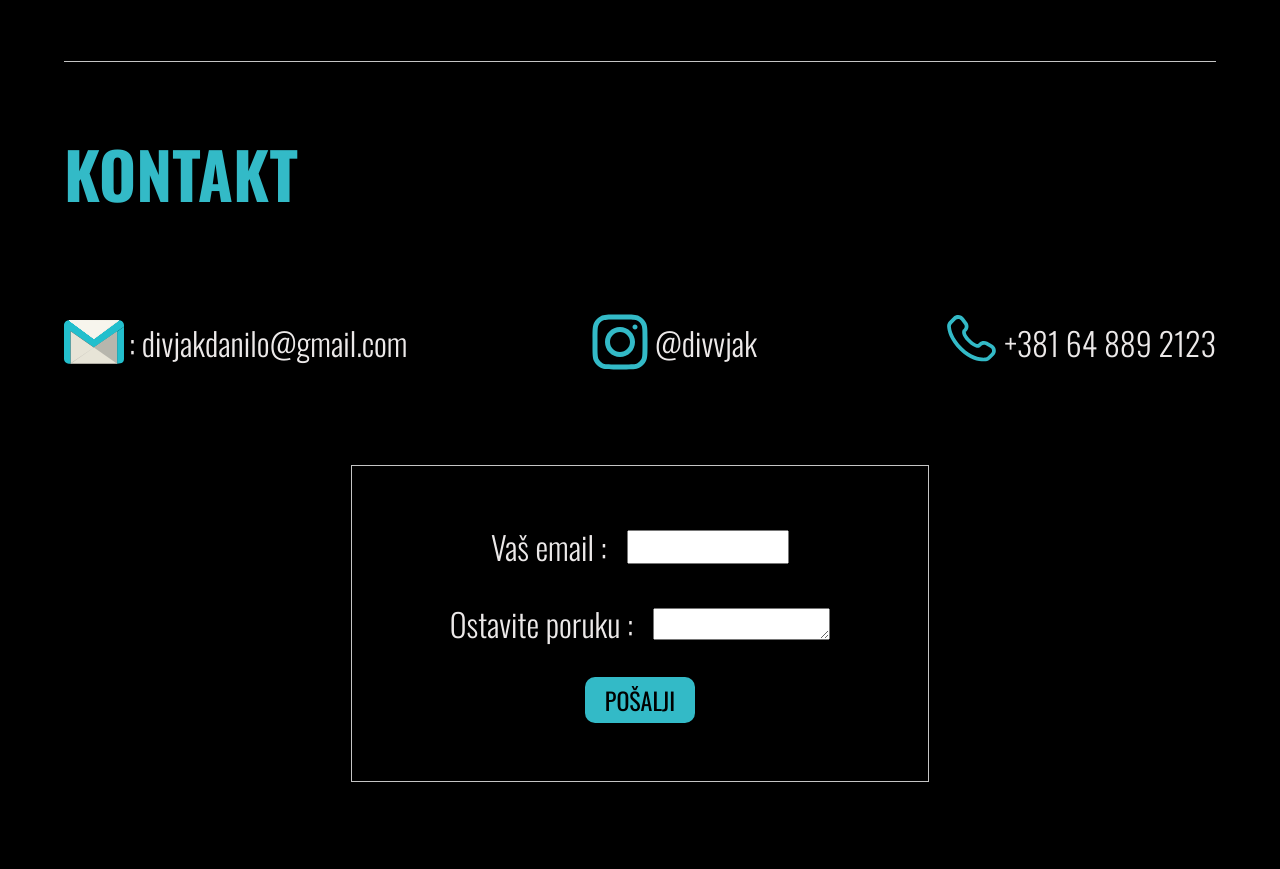
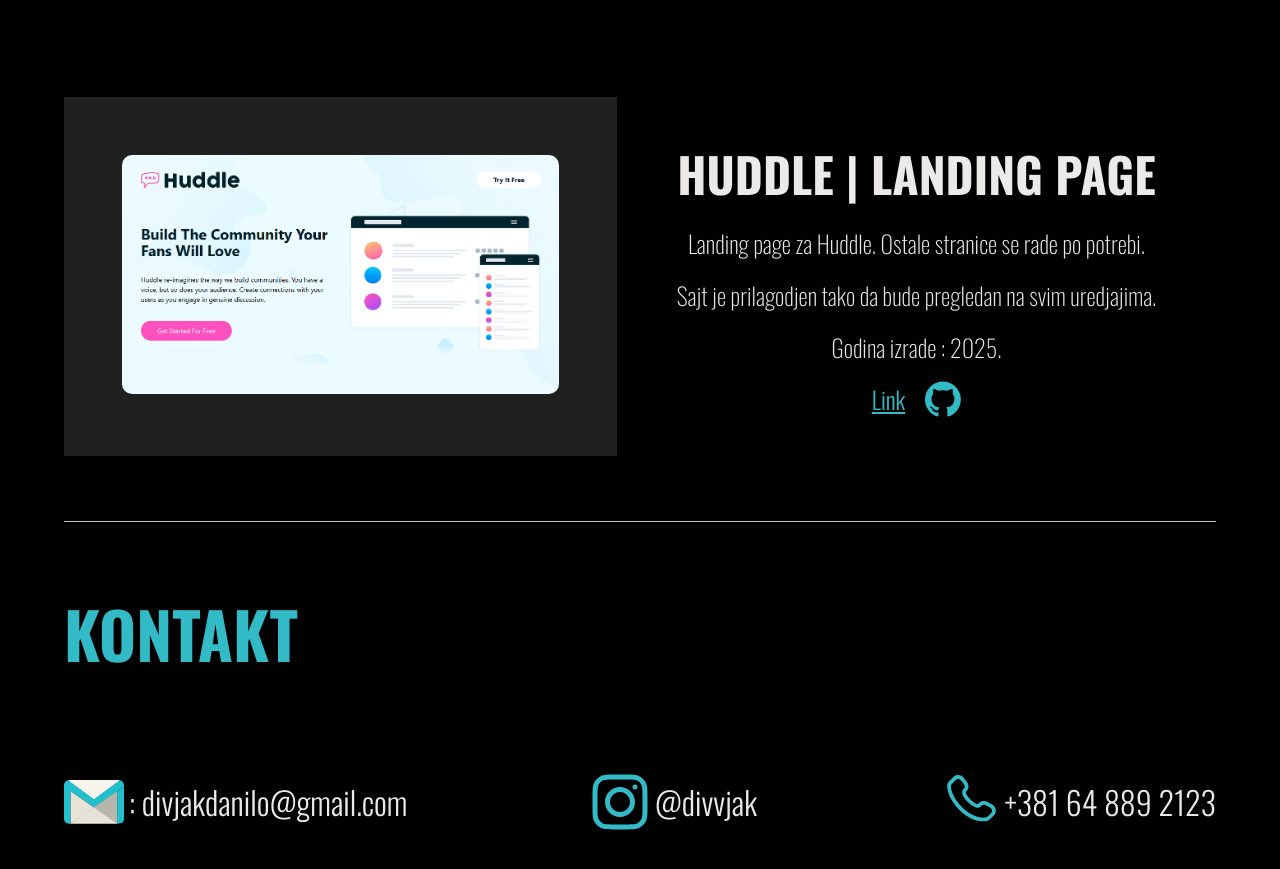
Before and after one commit to danilodivjak/portfolio, a plain HTML site: page index.html in a window 1280 px wide. Shown: the part 4212-5081 px from the top of the page. Drawn offline with nearby package versions, Linux system fonts and the light colour scheme; a web font is replaced by a local one.

Commit message:
novi projekat

```diff
--- a/index.html
+++ b/index.html
@@ -157,6 +157,25 @@
                         </div>
                     </div>
                 </div>
+
+                <div class="project-card reversed">
+                    <div class="card-img" data-aos="flip-left">
+                        <img src="./project-img/huddle.png">
+                    </div>
+
+                    <div class="card-desc" data-aos="zoom-in-up"
+                    data-aos-easing="ease-in-sine">
+                        <h4>Huddle | Landing page</h4>
+                        <p>Landing page za Huddle. Ostale stranice se rade po potrebi.</p>
+                        <p>Sajt je prilagodjen tako da bude pregledan na svim uredjajima.</p>
+                        <p>Godina izrade : 2025.</p>
+                        <div class="card-links">
+                            <a href="https://danilodivjak.github.io/huddle-landing/">Link</a>
+                            <img src="githubIco.svg" class="icon">
+                        </div>
+                    </div>
+                </div>
+
             </div>
         </div>
     </div>
```
Also changed, not shown: project-img/huddle.png (added).
